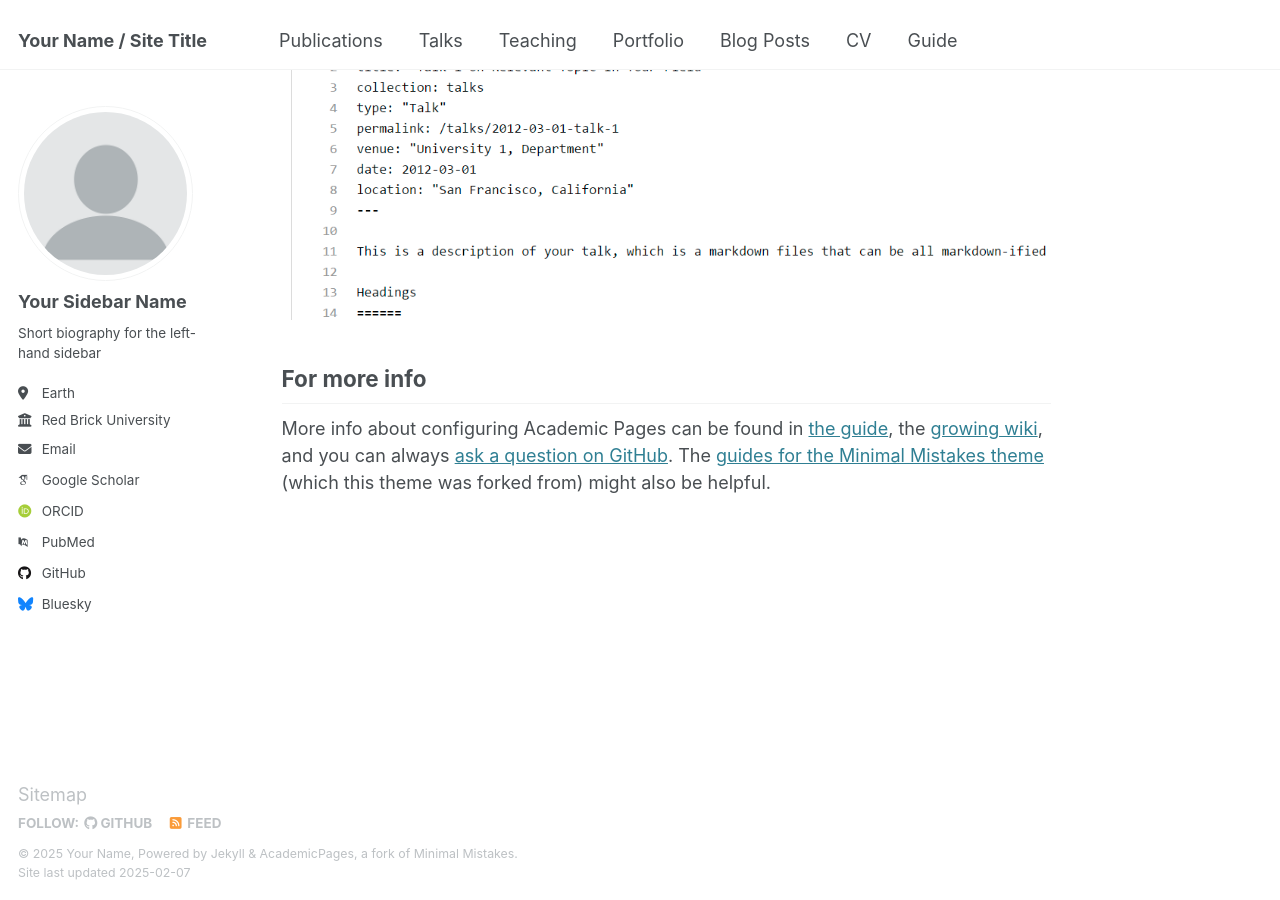
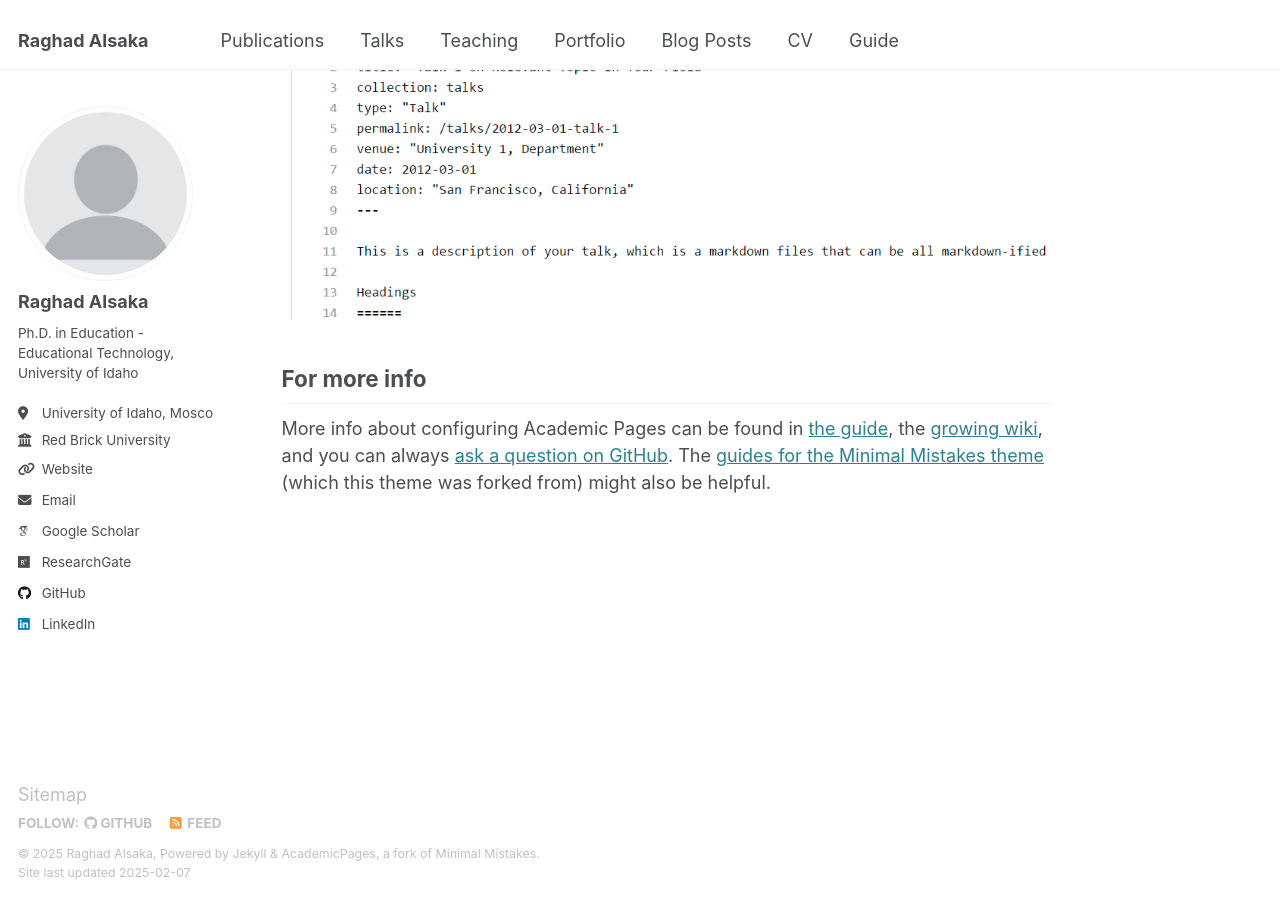
Before and after one commit to raghadalsaka/raghadalsaka.github.io, a Jekyll site: the page built from _pages/about.md, in a window 1280 px wide and 900 px high, scrolled down 2642 px. Built offline with Jekyll 4.4.1, drawn with Linux system fonts in a browser that asks for light colours; some web fonts are replaced.

Commit message:
Updated site configuration

```diff
--- a/_config.yml
+++ b/_config.yml
@@ -9,13 +9,13 @@
 # Basic Site Settings
 locale                   : "en-US"
 site_theme               : "default"
-title                    : "Your Name / Site Title"
+title                    : "Raghad Alsaka"
 title_separator          : "-"
-name                     : &name "Your Name"
-description              : &description "personal description"
-url                      : https://academicpages.github.io # the base hostname & protocol for your site e.g. "https://[your GitHub username].github.io"
-baseurl                  : "" # the subpath of your site, e.g. "/blog"
-repository               : "academicpages/academicpages.github.io"
+name                     : &name "Raghad Alsaka"
+description              : &description "Ph.D. in Education - Educational Technology"
+url                      : "https://raghadalsaka.github.io"
+baseurl                  : ""
+repository               : "raghadalsaka/raghadalsaka.github.io"
 
 # Site Author - The following control what appear as part of the author content on the side bar.
 #               If a field is blank the icon and link will not appear, otherwise it will be shown.
@@ -23,57 +23,23 @@ repository               : "academicpages/academicpages.github.io"
 author:
   # Biographic information
   avatar           : "profile.png"
-  name             : "Your Sidebar Name"
+  name             : "Raghad Alsaka"
   pronouns         : # example: "she/her"
-  bio              : "Short biography for the left-hand sidebar"
-  location         : "Earth"
+  bio              : "Ph.D. in Education - Educational Technology, University of Idaho"
+  location         : "University of Idaho, Moscow Campus"
   employer         : "Red Brick University"
-  uri              : # URL
-  email            : "none@example.org"
+  uri              : "https://www.uidaho.edu"
+  email            : "ralsaka@uidaho.edu"
 
   # Academic websites
-  arxiv            : # URL - Update with the correct link to your profile
-  googlescholar    : "https://scholar.google.com/citations?user=PS_CX0AAAAAJ"
-  impactstory      : # URL
-  orcid            : "http://orcid.org/yourorcidurl"
-  semantic         : # URL
-  pubmed           : "https://www.ncbi.nlm.nih.gov/pubmed/?term=john+snow"
-  researchgate     : # URL
-  scopus           : # URL
+  googlescholar    : "https://scholar.google.com/"
+  researchgate     : "https://www.researchgate.net/"
 
   # Repositories and software development
-  bitbucket        : # Username - Update with your username on the site
-  codepen          : # Username
-  dribbble         : # Username
-  github           : "academicpages"
-  kaggle           : # Username
-  stackoverflow    : # User number or user number and name (i.e., use "1" or "1/jeff-atwood")
+  github           : "raghadalsaka"
 
   # Social media
-  bluesky          : "bsky.app" # Replace this with you Bluesky username
-  facebook         : # Username
-  flickr           : # Username
-  foursquare       : # Username
-  goodreads        : # Username
-  google_plus      : # Username
-  keybase          : # Username
-  instagram        : # Username
-  lastfm           : # Username
-  linkedin         : # Username
-  mastodon         : # URL
-  medium           : # URL
-  pinterest        : # Username
-  soundcloud       : # Username
-  steam            : # Username
-  telegram         : # URL
-  tumblr           : # Username
-  twitter          : # Username for X / Twitter
-  vine             : # Username
-  weibo            : # Username
-  wikipedia        : # Username
-  xing             : # Username
-  youtube          : # Username
-  zhihu            : # Username
+  linkedin         : "https://www.linkedin.com/in/raghadalsaka"
 
 # Publication Category - The following the list of publication categories and their headings
 publication_category:
@@ -140,10 +106,13 @@ og_image                 :  # Open Graph/Twitter default site image
 # For specifying social profiles
 # - https://developers.google.com/structured-data/customize/social-profiles
 social:
-  type                   : # Person or Organization (defaults to Person)
-  name                   : # If the user or organization name differs from the site's name
-  links: # An array of links to social media profiles
-
+  type                   : "Person"
+  name                   : "Raghad Alsaka"
+  links:
+    - "https://www.linkedin.com/in/raghadalsaqqa"
+    - "https://scholar.google.com/"
+    - "https://www.researchgate.net/"
+    - "https://github.com/raghadalsaka"
 
 # Analytics
 analytics:
@@ -237,7 +206,7 @@ defaults:
       layout: single
       author_profile: true
       read_time: true
-      comments: true
+      comments: false
       share: true
       related: true
   # _pages
@@ -255,7 +224,7 @@ defaults:
       layout: single
       author_profile: true
       share: true
-      comments: true
+      comments: false
   # _publications
   - scope:
       path: ""
@@ -264,7 +233,7 @@ defaults:
       layout: single
       author_profile: true
       share: true
-      comments: true
+      comments: false
   # _portfolio
   - scope:
       path: ""
@@ -273,7 +242,7 @@ defaults:
       layout: single
       author_profile: true
       share: true
-      comment: true
+      comment: false
   # _talks
   - scope:
       path: ""
```
